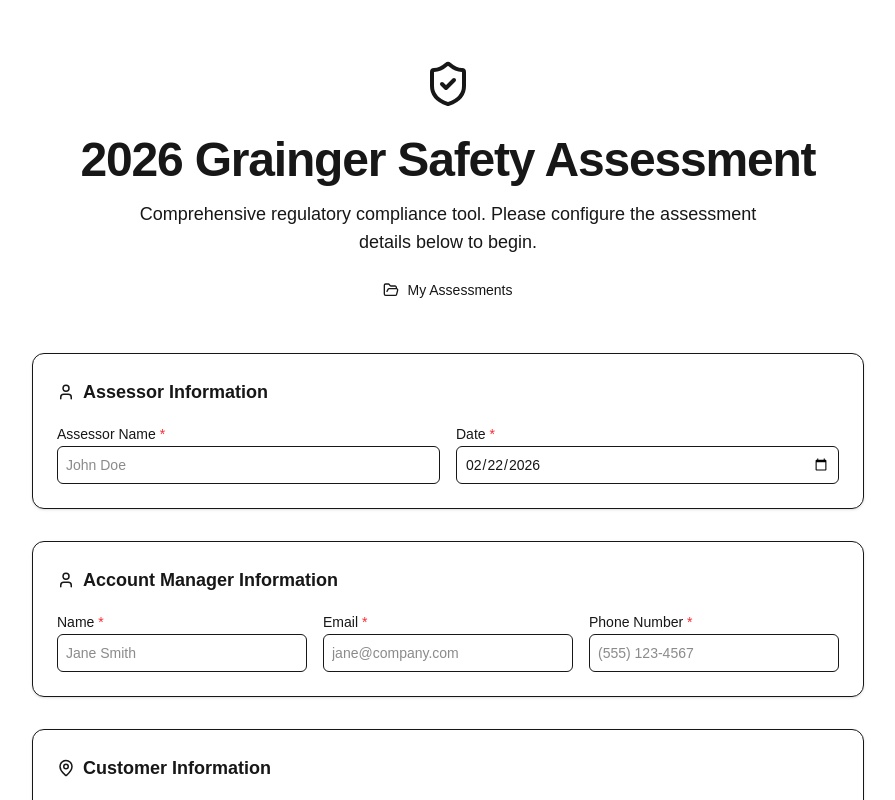
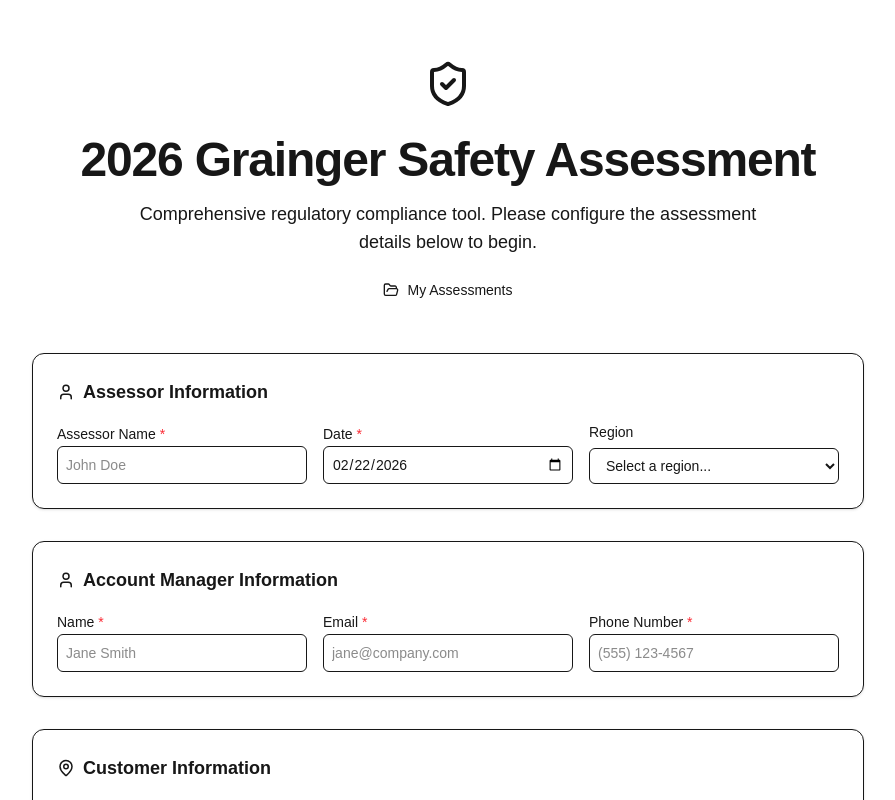
Before and after one commit to SafetyCSP/2026-Safety-Assessment, a Next.js app: page / in a window 1280 px wide. Shown: the top 800 px of the page, without its empty margins (192-1087 px from the left). Built offline with nearby package versions, Linux system fonts and the light colour scheme.

Commit message:
Add Region dropdown (Central/Southeast/Southwest/Northeast) to assessor info

```diff
--- a/src/app/report/page.tsx
+++ b/src/app/report/page.tsx
@@ -209,6 +209,7 @@
                                     <h4 className="text-xs uppercase font-bold text-muted-foreground tracking-wider border-b pb-1 mb-2">Assessor</h4>
                                     <div className="font-medium">{config.assessor.name}</div>
                                     <div className="text-muted-foreground">Date: {config.assessor.date}</div>
+                                    {config.assessor.region && <div className="text-muted-foreground">Region: {config.assessor.region}</div>}
                                 </div>
 
                                 <div className="space-y-1">
--- a/src/components/StartAssessmentForm.tsx
+++ b/src/components/StartAssessmentForm.tsx
@@ -15,6 +15,9 @@
     // Form State
     const [assessorName, setAssessorName] = useState('');
     const [assessorDate, setAssessorDate] = useState(new Date().toISOString().split('T')[0]);
+    const [region, setRegion] = useState('');
+
+    const REGIONS = ['Central', 'Southeast', 'Southwest', 'Northeast'];
 
     const [amName, setAmName] = useState('');
     const [amEmail, setAmEmail] = useState('');
@@ -47,6 +50,7 @@
             assessor: {
                 name: assessorName,
                 date: assessorDate,
+                region: region,
             },
             accountManager: {
                 name: amName,
@@ -80,7 +84,7 @@
 
             {/* 1. Assessor Info */}
             <Section title="Assessor Information" icon={<User size={18} />}>
-                <div className="grid grid-cols-1 md:grid-cols-2 gap-4">
+                <div className="grid grid-cols-1 md:grid-cols-3 gap-4">
                     <Input
                         label="Assessor Name"
                         value={assessorName}
@@ -95,6 +99,20 @@
                         onChange={setAssessorDate}
                         required
                     />
+                    <div>
+                        <label className="block text-sm font-medium text-muted-foreground mb-1.5">Region</label>
+                        <select
+                            title="Select Region"
+                            value={region}
+                            onChange={(e) => setRegion(e.target.value)}
+                            className="w-full px-3 py-2 rounded-md border border-border bg-background text-foreground text-sm focus:outline-none focus:ring-2 focus:ring-primary/40 transition-all"
+                        >
+                            <option value="">Select a region...</option>
+                            {REGIONS.map((r) => (
+                                <option key={r} value={r}>{r}</option>
+                            ))}
+                        </select>
+                    </div>
                 </div>
             </Section>
 
--- a/src/types/standards.ts
+++ b/src/types/standards.ts
@@ -2,6 +2,7 @@
     assessor: {
         name: string;
         date: string;
+        region?: string;
     };
     accountManager: {
         name: string;
```
